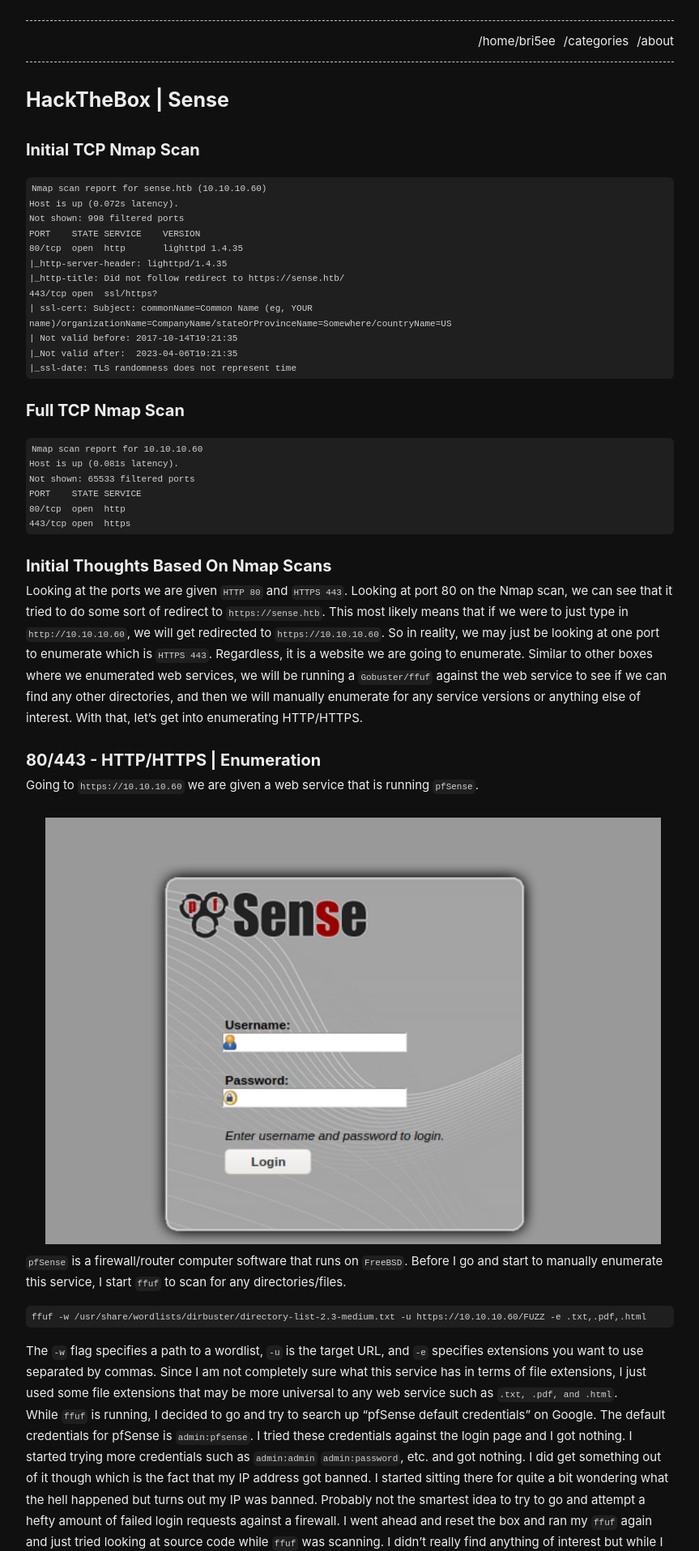
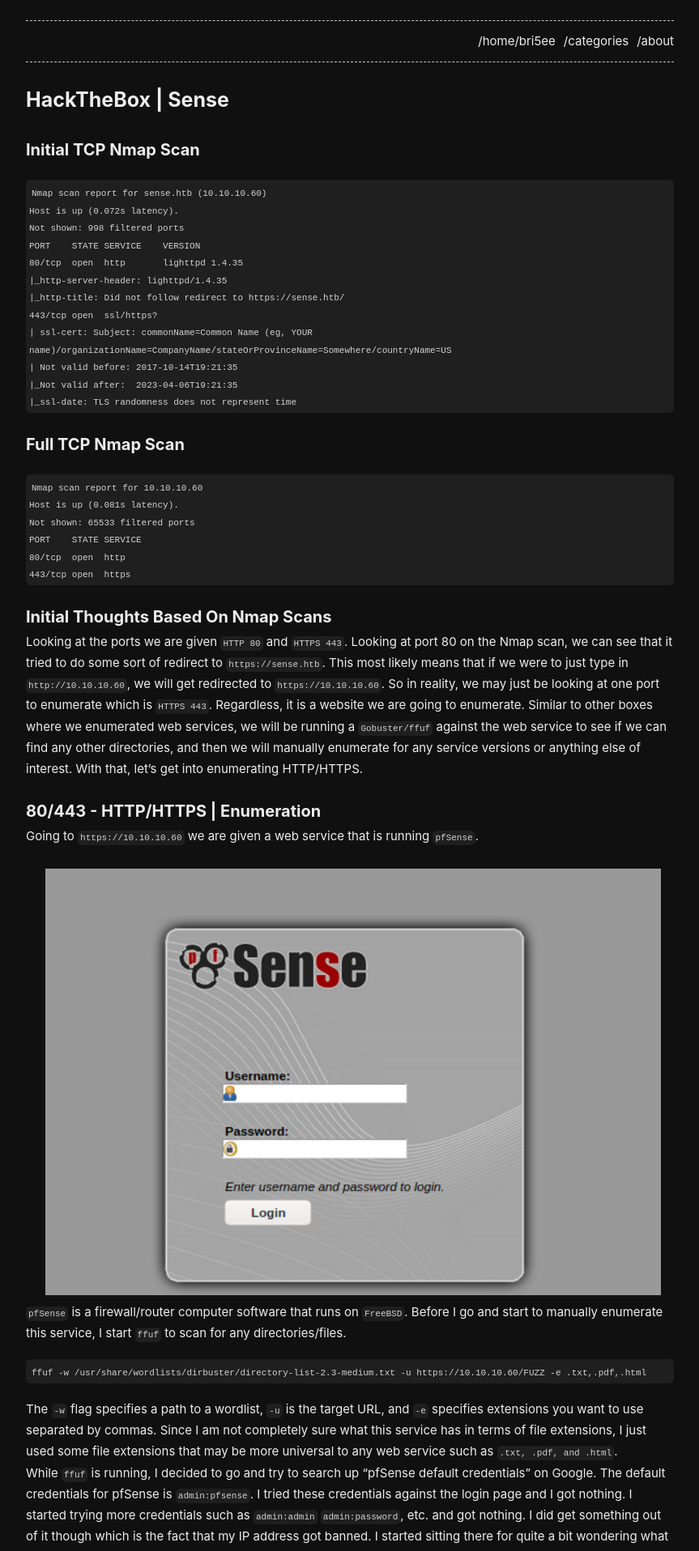
Before and after one commit to notbricey/brisee.github.io, a Jekyll site: the page built from _posts/2021-06-01-htb-sense.md, in a window 1280 px wide. Shown: the top 1916 px of the page at 81% size, without its empty margins (208-1071 px from the left). Built offline with Jekyll 4.4.1, drawn with Linux system fonts in a browser that asks for light colours.

Commit message:
Update base.scss

```diff
--- a/_sass/base.scss
+++ b/_sass/base.scss
@@ -103,7 +103,7 @@ textarea { vertical-align: top; }
 /**
  * Code and syntax highlighting
  */
-pre { background-color: #1f1f1f;  border: none; border-radius: 6px; padding: 4px;  overflow:auto;  font-size: 16.0px; font-family: Consolas; color: rgba(255,255,255,0.8); white-space: pre-wrap; line-height: 1.0 !important;}
+pre { background-color: #1f1f1f;  border: none; border-radius: 6px; padding: 4px;  overflow:auto;  font-size: 19.0px; font-family: Consolas; color: rgba(255,255,255,0.8); white-space: pre-wrap; line-height: 1.0 !important;}
 .highlight .c { color: #999988; font-style: italic } /* Comment */
 /**.highlight .err { color: #a61717; background-color: #e3d2d2 } /* Error */
 .highlight .k { font-weight: bold } /* Keyword */
```
